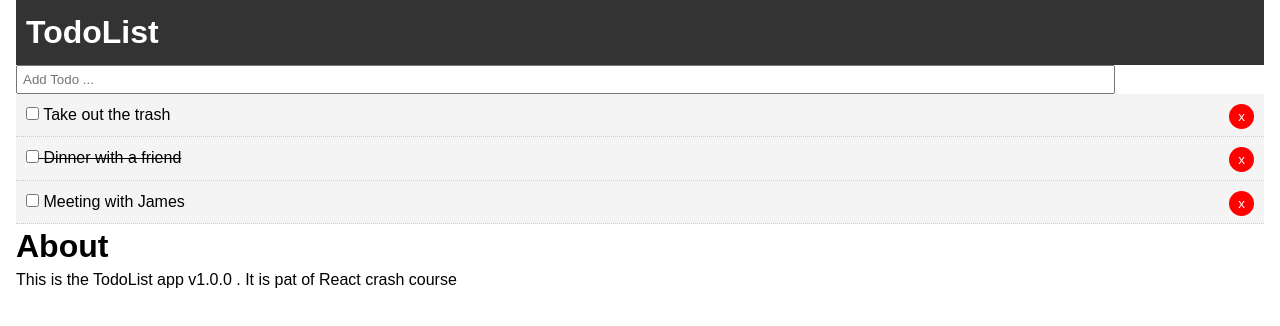
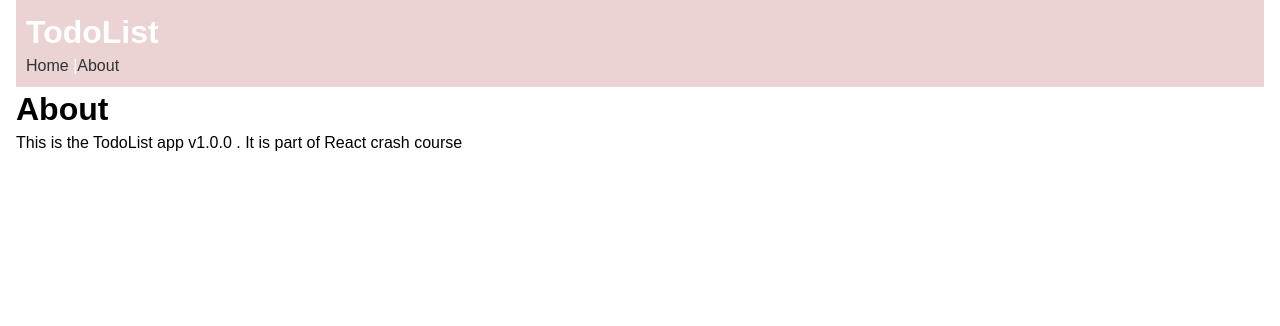
Before and after one commit to EtiWitty/react_crash-todo, a React (Create React App) app: page /about in a window 1280 px wide. Shown: the top 326 px of the page. Built offline with nearby package versions, Linux system fonts and the light colour scheme.

Commit message:
added link to the pages

```diff
--- a/src/App.js
+++ b/src/App.js
@@ -68,7 +68,8 @@ class App extends Component {
         <div className="App">
           <div className="container">
             <Header />
-            <Route path="/" render={ props => (
+            <Route path="/about" component={ About }/>
+            <Route exact path="/" render={ props => (
               <React.Fragment>
                 <AddTodo addTodo={ this.addTodo }/>
                 <Todos
@@ -79,7 +80,6 @@ class App extends Component {
               </React.Fragment>
             )}
             />
-            <Route path="/about" component={ About }/>
           </div>
         </div>
       </Router>
--- a/src/components/layout/Header.jsx
+++ b/src/components/layout/Header.jsx
@@ -1,18 +1,26 @@
 import React from 'react'
+import { Link } from 'react-router-dom'
 
 function Header() {
 	return (
 		<header style={ headerStyle }>
 			<h1>TodoList</h1>
+			<Link style={linkStyle} to="/">Home</Link> |
+			<Link style={linkStyle} to="/about">About</Link>
 		</header>
 	)
 }
 
 const headerStyle = {
-	background: '#333',
+	background: '#ebd3d3',
 	color: '#fff',
 	textAligh: 'center',
 	padding: '10px'
 }
 
+const linkStyle = {
+	color: 'fff',
+	textDecoration: 'none'
+}
+
 export default Header;
--- a/src/components/pages/About.jsx
+++ b/src/components/pages/About.jsx
@@ -4,7 +4,7 @@ function About() {
 	return (
 		<React.Fragment>
 			<h1>About</h1>
-			<p>This is the TodoList app v1.0.0 . It is pat of React crash course</p>
+			<p>This is the TodoList app v1.0.0 . It is part of React crash course</p>
 		</React.Fragment>
 	)
 }
```
Also changed, not shown: src/App.css (line endings or trailing spaces).
